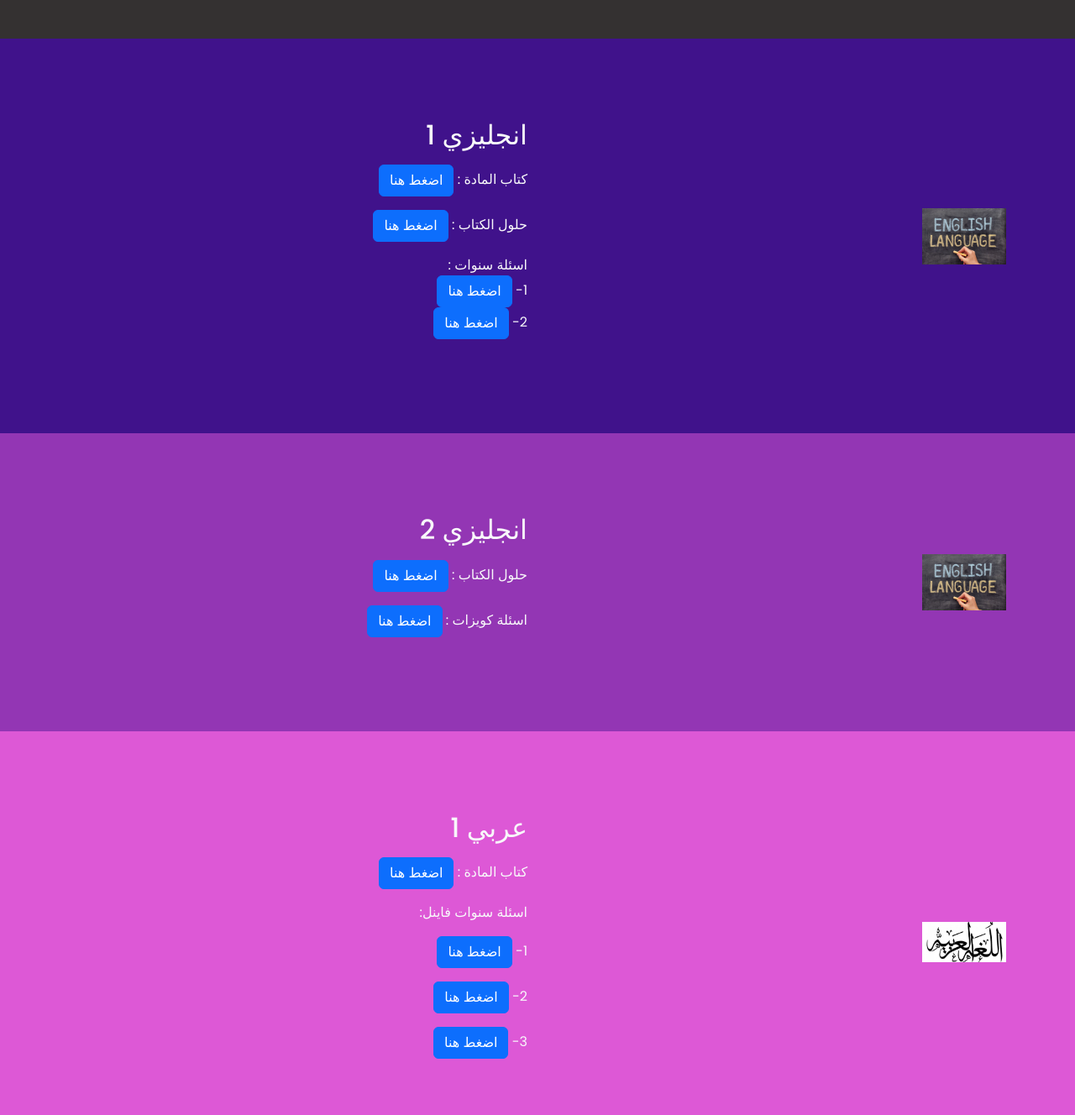
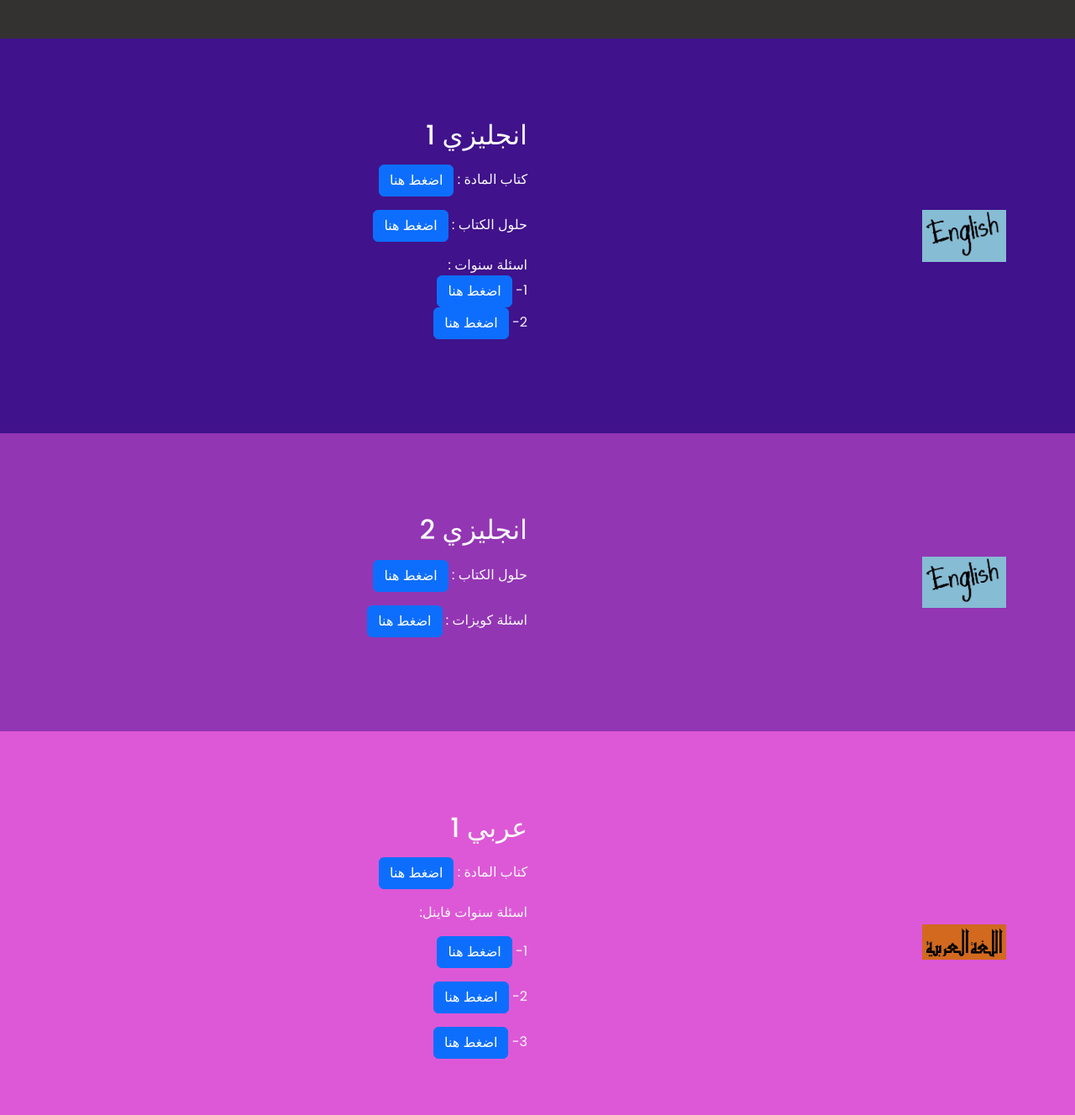
Before and after one commit to mosakrm0/lajnatSanafer, a website: page indexs/2nsani.html in a window 1280 px wide. Shown: the part 880-2208 px from the top of the page at 84% size. Drawn offline with nearby package versions, Linux system fonts and the light colour scheme.

Commit message:
before 3lmi

```diff
--- a/indexs/2nsani.html
+++ b/indexs/2nsani.html
@@ -150,7 +150,7 @@
         <div class="container">
             <div class="row align-items-center justify-content-between">
                 <div class="col-md">
-                    <img src="../import/imgs/eng99.jpg" class="img-fluid" alt="" width="100" height="100">
+                    <img src="/png/e99.png" class="img-fluid" alt="" width="100" height="100">
                 </div>
                 <div  id="e101" class="col-md p-5">
                     <h2>
@@ -202,7 +202,7 @@
         <div class="container">
             <div class="row align-items-center justify-content-between">
                 <div class="col-md">
-                    <img src="../import/imgs/eng99.jpg" class="img-fluid" alt="" width="100" height="100">
+                    <img src="/png/e99.png" class="img-fluid" alt="" width="100" height="100">
                 </div>
                 <div id="e102" class="col-md p-5">
                     <h2>
@@ -237,7 +237,7 @@
         <div class="container">
             <div class="row align-items-center justify-content-between">
                 <div class="col-md">
-                    <img src="../import/imgs/ar99.jpg" class="img-fluid" alt="" width="100" height="100">
+                    <img src="/png/a99.png" class="img-fluid" alt="" width="100" height="100">
                 </div>
                 <div  id="ar101" class="col-md p-5">
                     <h2>
```
Also changed, not shown: index.html (+3 -3 lines).
